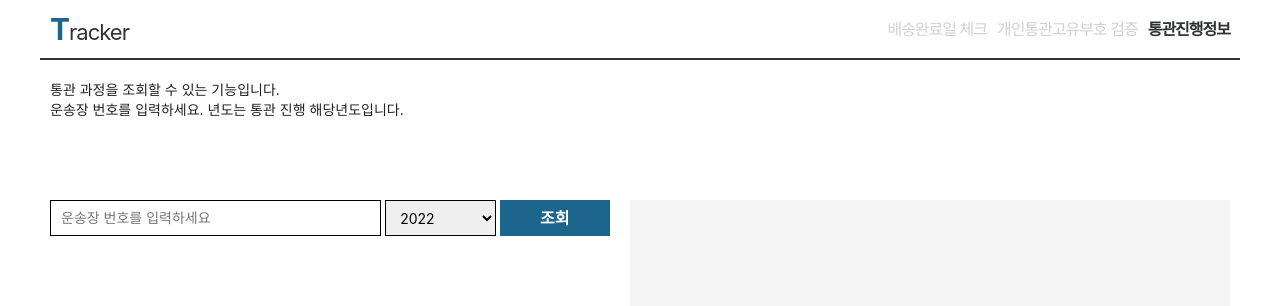
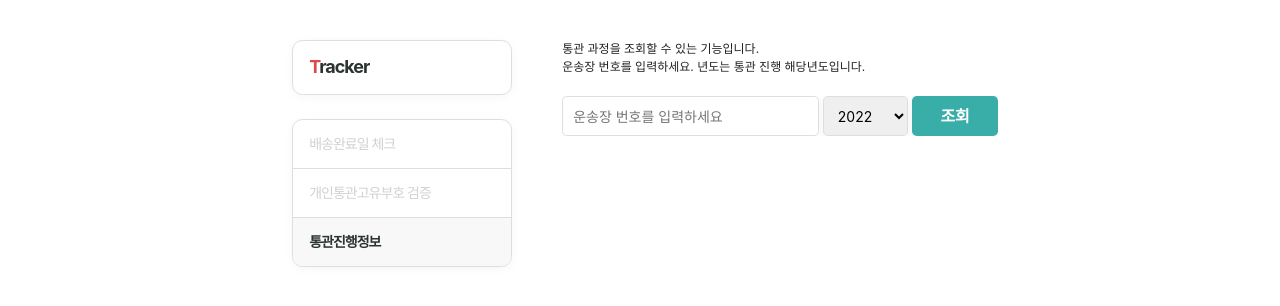
Before and after one commit to megaton111/tracker, a Vue app: page /Unipass in a window 1280 px wide. Shown: the top 306 px of the page. Built offline with nearby package versions, Linux system fonts and the light colour scheme; a web font is replaced by a local one.

Commit message:
미니멀 스타일 리뉴얼

```diff
--- a/src/assets/scss/layout/layout.scss
+++ b/src/assets/scss/layout/layout.scss
@@ -1,33 +1,51 @@
 html, body { height: 100% ; overflow: hidden !important ;}
+
+// $color-background : #FEFBF3 ;
+
+@mixin round-box () {
+  display: flex;
+  flex-direction: row;
+  justify-content: center;
+  align-items: center;
+  padding: 1rem;
+  width: 100% ;
+  margin-bottom: 1.5rem;
+  border-radius: 0.65rem;
+  border: 0.0625rem solid #DEDEDE;
+  box-shadow: #0000000a 0rem 0.125rem 0.625rem 0rem ;
+}
+
 body {
   width: 100% ;
   display: flex;
   justify-content: center ;
+  background-color: #fff;
 }
 #app {
-  display: flex; flex-direction: column ;
-  height : 100%; width: 100% ;
-  max-width: 1200px ;
+  display: flex;
+  justify-content: center ;
+  height : 100%;
+  gap:40px ;
+  padding-top: 2.5rem;
+  padding-bottom: 2.5rem;
   .header{
     display: flex;
-    flex : 0 0 60px ;
+    flex-direction: column ;
+    flex : 0 0 240px ;
     padding:0 10px ;
     align-items:center;
-    // justify-content: center ;
-    // background-color: #D3DEDC;
-    border-bottom: 2px solid #333 ;
     h1 {
-      font-size:22px;
-      font-weight: 400 ;
-      color:#2C3333 ;
-      letter-spacing: -1px ;
+      @include round-box ;
+      justify-content: flex-start ;
       a {
         color:#333 ;
-      }
-      &::first-letter {
-        font-size:30px ;
+        font-size:18px;
         font-weight: 700 ;
-        color:#1C658C;
+        color:#2C3333 ;
+        letter-spacing: -1px ;
+        &::first-letter {
+          color:#DD4A48;
+        }
       }
     }
     span {
@@ -39,36 +57,42 @@ body {
     }
     nav {
       display: flex;
-      margin-left: auto ;
-      gap:10px;
+      @include round-box ;
+      padding:0 ;
+      flex-direction: column ;
+      overflow: hidden;
       button, a {
         display: inline-flex;
+        width: 100% ;
         align-items: center ;
+        justify-content: flex-start;
+        text-align: left ;
         background: none ;
         border : 0 ;
-        font-size:16px ;
+        font-size:14px ;
         font-weight: 400 ;
+        padding: 1rem;
         cursor: pointer;
         letter-spacing: -1px ;
         color:#D1D1D1 ;
         transition:all .3s ;
+        &:not(:last-child) {
+          border-bottom:0.0625rem solid #DEDEDE ;
+        }
         &.router-link-active{
           color:#2C3333 ;
           font-weight: 700 ;
+          background-color: #f8f8f8;
         }
-        // &:not(:last-child):after {
-        //   content : "" ;
-        //   display: inline-flex;
-        //   width: 1px; height:100% ;
-        //   margin-left: 10px ;
-        //   background-color: rgba( 0, 0, 0, 0.5 ) ;
-        // }
       }
     }
   }
   .container {
     display: flex; flex-direction: column ;
-    gap: 20px ; padding:20px 10px ;
+    width: 500px ;
+    gap: 20px ;
+    overflow: hidden;
+    // padding:20px 10px ;
     flex: 1;
     h2 {
       font-size:14px;
@@ -76,59 +100,82 @@ body {
     }
     // 페이지 설명
     .description{
-      min-height: 100px ;
-      font-size:14px ; line-height: 1.4 ;
+      font-size:12px ; line-height: 1.5;
+      // @include round-box ;
+      margin-bottom: 0;
+      justify-content: flex-start ;
     }
   }
 
   .sectionWrap {
-    display: flex; flex-direction: row ;
+    display: flex; flex-direction: column ;
     flex: 1;
     gap: 20px ;
+    overflow: hidden;
 
     section {
       position: relative;
       display: flex;
-      flex : 1;
+      // flex : 1;
       flex-direction: column ;
-      gap: 5px ;
+      gap: 10px ;
       overflow: hidden ;
+
+      $rd : 0.3rem ;
+      $height  :40px ;
       input {
         width: 100% ;
         padding : 0 10px ;
-        height : 36px ;
-        border-radius: 0;
+        height : $height ;
+        // border-radius: 0;
         font-size:14px ;
-        border: 1px solid #000;
+        // border: 1px solid #000;
+
+        border-radius: $rd;
+        border: 0.0625rem solid #DEDEDE;
+        box-shadow: #0000000a 0rem 0.125rem 0.625rem 0rem ;
+
       }
       select {
         width: 100% ;
         padding : 0 10px ;
-        height : 36px ;
-        border-radius: 0;
-        border: 1px solid #000;
+        height : $height ;
+        // border-radius: 0;
+        // border: 1px solid #000;
+        outline: 0 ;
+        border-radius: $rd;
+        border: 0.0625rem solid #DEDEDE;
+        box-shadow: #0000000a 0rem 0.125rem 0.625rem 0rem ;
       }
       textarea {
         width: 100% ;
         flex : 1 ;
         padding: 10px ;
         line-height:1.5;
+        min-height:15rem ;
         font-size:14px ;
-        border-radius: 0;
-        border: 1px solid #000;
+        outline: 0 ;
+        border-radius: $rd;
+        border: 0.0625rem solid #DEDEDE;
+        box-shadow: #0000000a 0rem 0.125rem 0.625rem 0rem ;
+        resize: none
       }
       button {
         width: 100% ;
-        height : 36px ;
-        background-color: #1C658C;
+        height : $height ;
+        // background-color: #789395;
+        background-color: #39AEA9;
         border: 0 ;
         color:#fff ;
         font-size:16px;
-        font-weight: 700 ;
+        font-weight: 600 ;
         cursor: pointer;
+
+        border-radius: $rd;
+        box-shadow: #0000000a 0rem 0.125rem 0.625rem 0rem ;
       }
       h1 {
-        font-size:18px;
+        font-size:16px;
         letter-spacing: -.5px ;
       }
       .row {
@@ -143,20 +190,30 @@ body {
           flex : 0 0 auto ;
         }
         .col {
+          display: flex;
+          flex-direction: column;
+          gap: var(--gap-col, 0) ;
           &.number {
             flex : 3 ;
           }
         }
       }
-      &.enter {}
+      &.enter {
+        // @include round-box ;
+        flex : 0 0 auto ;
+      }
       &.result {
-        padding:20px ;
-        background-color: #F5F5F5 ;
+        @include round-box ;
+        flex-direction: column ;
+        justify-content: flex-start;
+        // min-height: 100px ;
         .status{
-          font-size:24px ;
+          width: 100% ;
+          font-size:14px ;
           font-weight: 500 ;
         }
         .lstWrap {
+          width: 100% ;
           height: 100% ;
           overflow-y:auto ;
           flex:1;
@@ -164,14 +221,14 @@ body {
           flex-direction: column ;
           min-height: min-content ;
           li {
-            font-size: 16px ;
+            font-size: 14px ;
             display: flex;
             gap:10px;
-            line-height: 1.8 ;
+            line-height: 1.6 ;
             span {
               flex : 1;
               &.date {
-                flex:0 0 200px ;
+                flex:0 0 160px ;
                 // flex-basis: 160px ;
               }
               &.name {
--- a/src/components/common/Header.vue
+++ b/src/components/common/Header.vue
@@ -8,7 +8,6 @@
     </nav>
   </header>
 </template>
-
 <script>
   export default {
     name : 'Header' ,
--- a/src/components/pages/Delivery.vue
+++ b/src/components/pages/Delivery.vue
@@ -28,12 +28,18 @@
       </div>
     </section>
 
-    <section class="result">
-      <div v-if="alertText">{{ alertText }}</div>
+
+    <section class="result" v-if="deliveryResult.length > 0 || single.status || alertText">
+      <div class="status" v-if="alertText">{{ alertText }}</div>
+
       <ul class="lstWrap" v-if="deliveryResult.length > 0">
         <li v-for="(item, idx) in deliveryResult" :key="idx"> {{ item }} </li>
       </ul>
-      <div class="status" v-if="single.status">현재 상태 : <strong>{{ single.status }}</strong></div>
+
+      <div class="status" v-if="single.status">
+        <strong>{{ single.status }}</strong>
+      </div>
+
       <ul class="lstWrap" v-if="single.progress.length > 0">
         <li v-for="(item, idx) in single.progress" :key="idx">
           <span class="date">{{ item.timeString }}</span>
@@ -94,8 +100,10 @@
 
         if( state.companyCode == '' ) {
           state.alertText = '택배사를 선택하세요' ;
+          console.log( 'state.alertTex :', state.alertText ) ;
         } else if ( state.originTrackList == '' ) {
           state.alertText = '운송장 번호를 입력하세요' ;
+          console.log( 'state.alertTex :', state.alertText ) ;
         } else {
           state.loading = true ;
 
@@ -130,6 +138,7 @@
         console.log( '싱글 체크' ) ;
         axios.get( 'https://info.sweettracker.co.kr/api/v1/trackingInfo?t_key='+APIKEY+'&t_code='+state.companyCode+'&t_invoice='+state.trackList[0] )
         .then(( res ) => {
+          state.alertText = '' ;
           state.loading = false ;
           state.single.status = res.data.lastDetail.kind ;
           state.single.progress = res.data.trackingDetails ;
--- a/src/components/pages/PersonalCustomsCode.vue
+++ b/src/components/pages/PersonalCustomsCode.vue
@@ -8,29 +8,36 @@
 
     <section class="enter">
 
+      <div class="row fix" style="--gap:10px">
+        <div class="col" style="--gap-col:5px">
           <div class="row fix">
             <h1>수취인</h1>
           </div>
           <div class="row">
-          <textarea v-model="nameList" placeholder="예) 수취인명을 한줄에 한개씩
+              <textarea resize="false" v-model="nameList" placeholder="예) 수취인명을 한줄에 한개씩
 홍길동
 홍길동
 홍길동"></textarea>
           </div>
+        </div>
+        <div class="col" style="--gap-col:5px">
           <div class="row fix">
             <h1>개인통관고유번호</h1>
           </div>
           <div class="row">
-          <textarea v-model="numberList" placeholder="예) 한줄에 하나의 정보 입력
+              <textarea resize="false" v-model="numberList" placeholder="예) 한줄에 하나의 정보 입력
 123456789
 123456789
 123456789"></textarea>
           </div>
+        </div>
+      </div>
+
       <div class="row fix"><button type="button" @click="searchHandler">조회</button></div>
 
     </section>
 
-    <section class="result">
+    <section class="result" v-if="resultList.length > 0">
       <ul class="lstWrap">
         <li v-for="(item, idx) in resultList" :key="idx">
           <span class="name">{{ item.name }}</span><span>{{ item.check }}</span>
--- a/src/components/pages/Unipass.vue
+++ b/src/components/pages/Unipass.vue
@@ -20,9 +20,9 @@
       </div>
     </section> <!-- end of section -->
 
-    <section class="result">
+    <section class="result" v-if="status">
       <div class="status" v-if="status">현재 상태 : <strong>{{ status }}</strong></div>
-      <ul class="lstWrap">
+      <ul class="lstWrap" v-if="progress.length > 0">
         <li v-for="(item, idx) in progress" :key="idx">
           <span class="date">{{ dateFormat( item.prcsDttm._text , '####-##-##' ) }}</span>
           <span>{{ item.cargTrcnRelaBsopTpcd._text }}</span>
```
Lines whose indentation alone changed are shown as unchanged.
